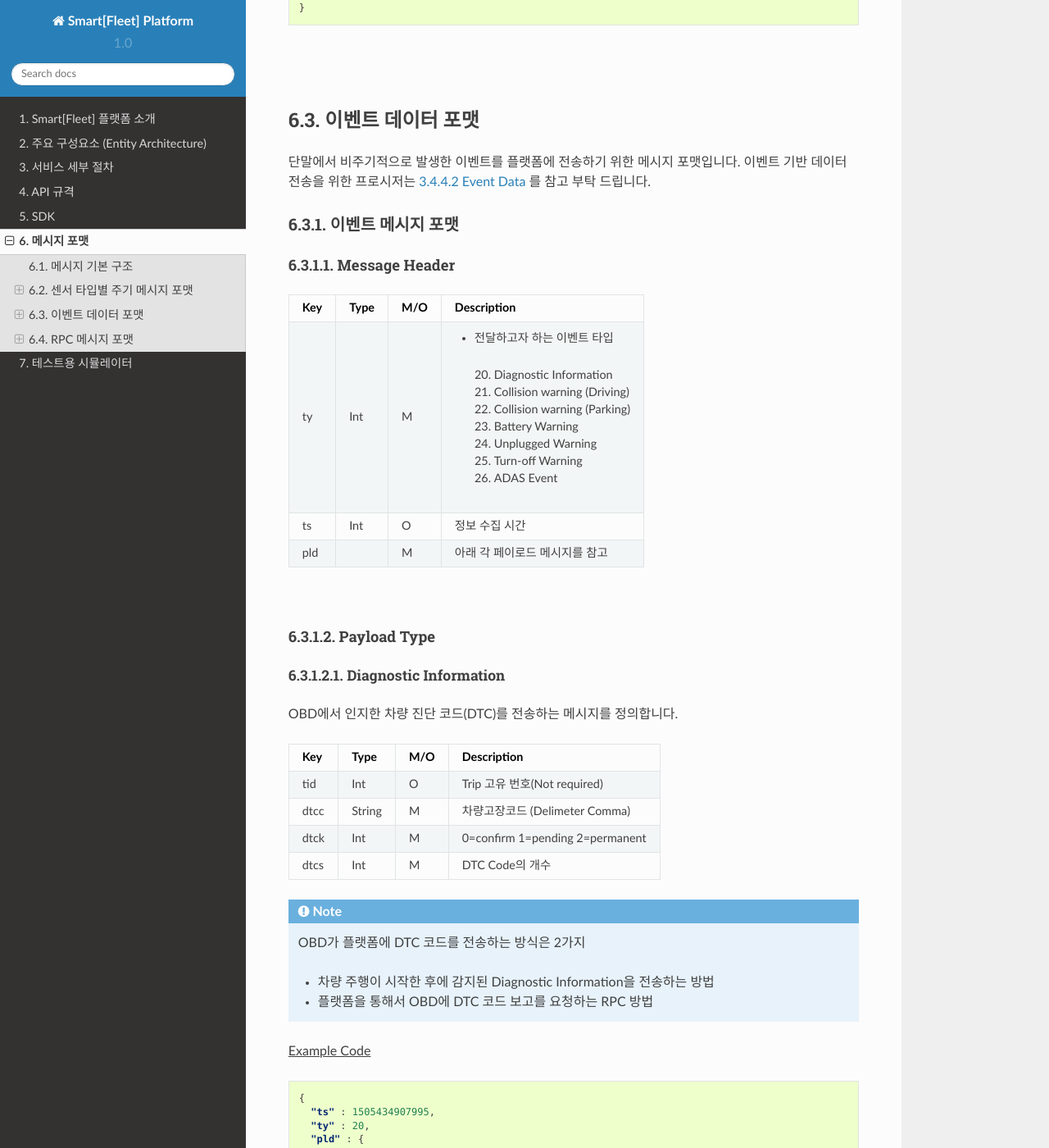
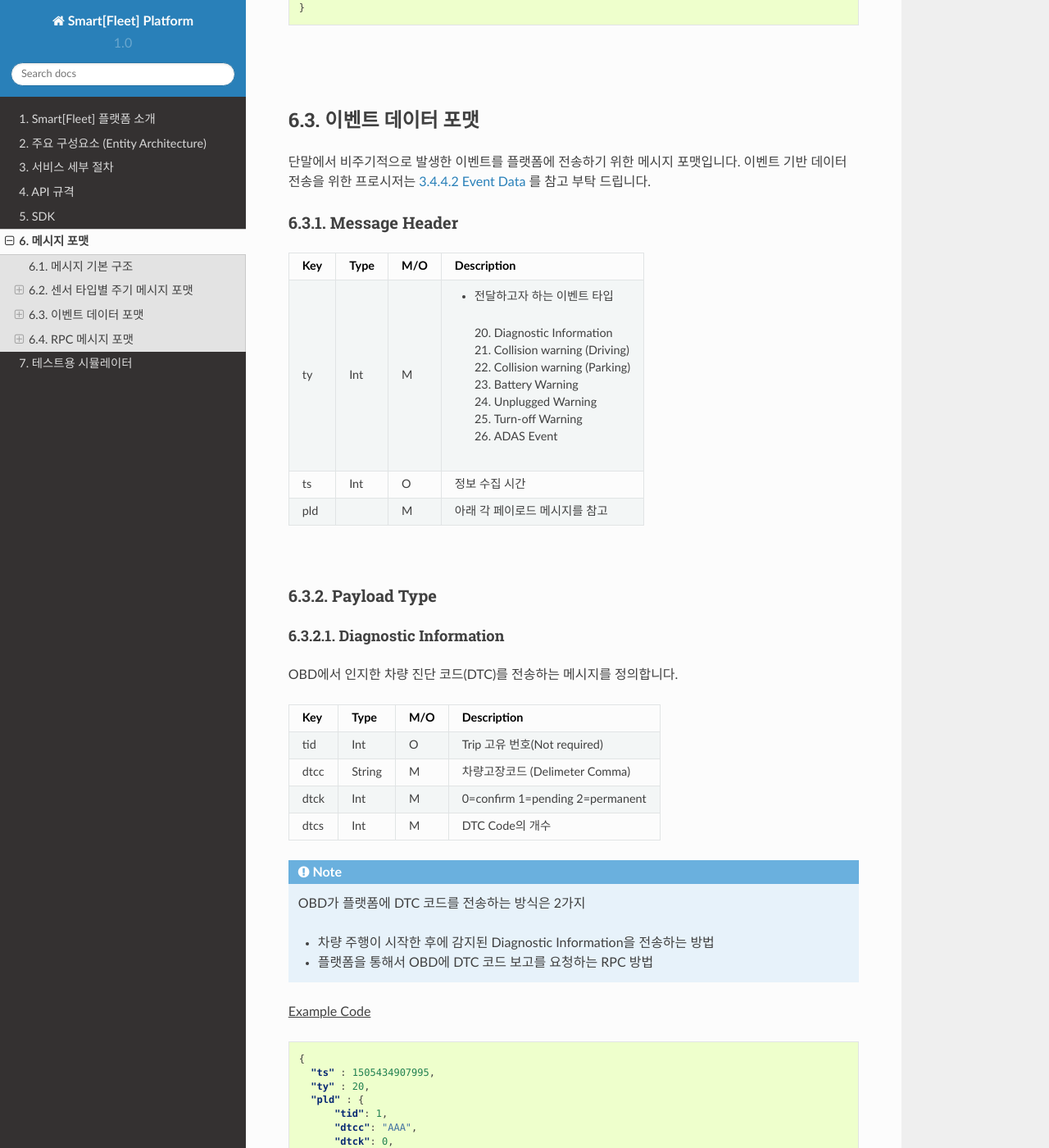
Before and after one commit to skt-smartfleet/web_document, a Sphinx documentation site: the page built from source/message.rst, in a window 1280 px wide and 1400 px high, scrolled down 11139 px. Shown: the whole window at 82% size. Built offline with Sphinx 7.4.7 and the Read the Docs theme 2.0.0, drawn with Linux system fonts in a browser that asks for light colours; some of the changed text lies outside the part shown.

```diff
--- a/source/message.rst
+++ b/source/message.rst
@@ -616,11 +616,8 @@
 단말에서 비주기적으로 발생한 이벤트를 플랫폼에 전송하기 위한 메시지 포맷입니다.
 이벤트 기반 데이터 전송을 위한 프로시저는 `3.4.4.2 Event Data`_ 를 참고 부탁 드립니다.
 
-이벤트 메시지 포맷
+Message Header
 --------------
-
-Message Header
-~~~~~~~~~~~~~~
 
 .. rst-class:: table-width-fix
 .. rst-class:: text-align-justify
@@ -645,10 +642,10 @@
 |br|
 
 Payload Type
-~~~~~~~~~~~~~~
+------------
 
 Diagnostic Information
-^^^^^^^^^^^^^^^^^^^^^^
+~~~~~~~~~~~~~~~~~~~~~~
 
 OBD에서 인지한 차량 진단 코드(DTC)를 전송하는 메시지를 정의합니다.
 
@@ -697,7 +694,7 @@
 
 
 Collision warning (Driving)
-^^^^^^^^^^^^^^^^^^^^^^^^^^^
+~~~~~~~~~~~~~~~~~~~~~~~~~~~
 
 운행 중 OBD가 감지한 차량 접촉 사고에 대한 위치 정보를 전달하는 메세지를 정의합니다.
 
@@ -730,7 +727,7 @@
 |br|
 
 Collision warning (Parking)
-^^^^^^^^^^^^^^^^^^^^^^^^^^^^^^
+~~~~~~~~~~~~~~~~~~~~~~~~~~~
 
 .. rst-class:: text-align-justify
 
@@ -763,7 +760,7 @@
 |br|
 
 Battery Warning
-^^^^^^^^^^^^^^^
+~~~~~~~~~~~~~~~~
 
 .. rst-class:: text-align-justify
 
@@ -794,7 +791,7 @@
 |br|
 
 Unplugged Warning
-^^^^^^^^^^^^^^^^^
+~~~~~~~~~~~~~~~~~
 
 .. rst-class:: text-align-justify
 
@@ -827,7 +824,7 @@
 |br|
 
 Turn-off Warning
-^^^^^^^^^^^^^^^^
+~~~~~~~~~~~~~~~~
 
 .. rst-class:: text-align-justify
 
@@ -859,7 +856,7 @@
 |br|
 
 ADAS Event
-^^^^^^^^^^
+~~~~~~~~~~
 
 ADAS에서 인지한 이벤트 정보를 전송하는 메시지 포맷입니다.
 
```
